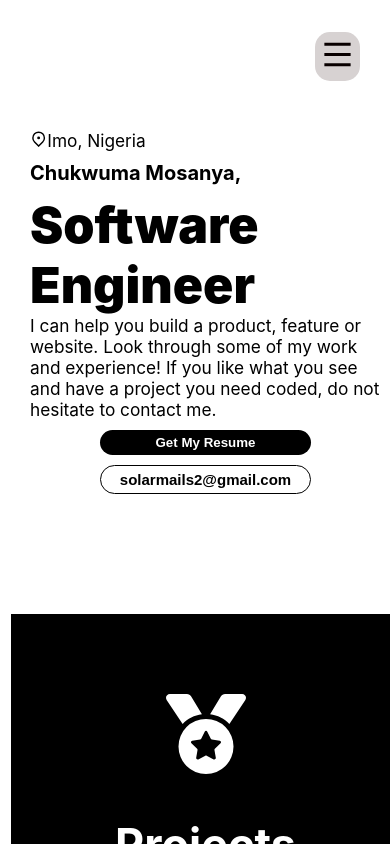
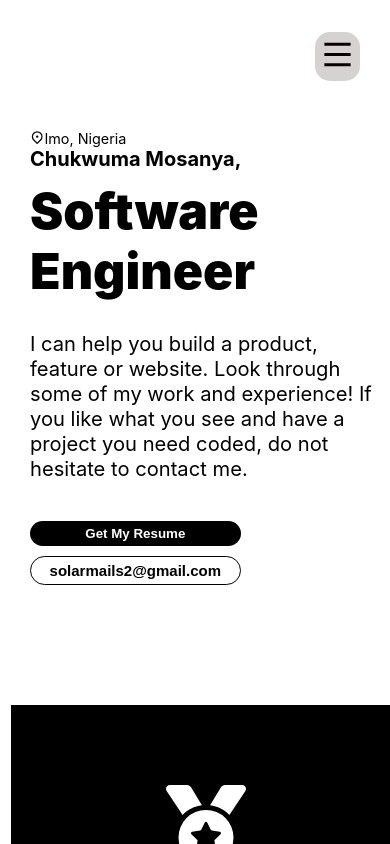
Before and after one commit to blase147/my_portfolio, a React (Create React App) app: page / in a window 390 px wide. Shown: the top 844 px of the page. Built offline with nearby package versions, Linux system fonts and the light colour scheme.

Commit message:
update mobile responsiveness

```diff
--- a/src/components/Homepage/homePage.scss
+++ b/src/components/Homepage/homePage.scss
@@ -25,19 +25,21 @@
         font-size: 0.9em;
 
       }
+
       h1 {
-        font-size: 1.9em;
+        font-size: 2.9em;
         width: 50%;
         padding-bottom: 0;
         text-align: left;
         margin-top: 0;
         padding-top: 0;
+        padding-bottom: 30px;
         font-weight: 900;
       }
 
       h2 {
         // background-color: #e43b3b;
-        font-size: 1.9em;
+        font-size: 2.9em;
         width: 100%;
         padding-bottom: 10px;
         text-align: left;
@@ -45,10 +47,10 @@
         // padding-bottom: 0;
       }
 
-      p {
-        font-size: 1.2em;
+       #primary-text-des {
+        font-size: 1.4em;
         width: 100%;
-        padding-bottom: 10px;
+        padding-bottom: 40px;
         text-align: left;
       }
 
@@ -69,6 +71,7 @@
           color: white;
           font-weight: 900;
           width: 60%;
+          margin-left: 0;
         }
 
         .mailto {
@@ -80,6 +83,7 @@
           font-weight: 900;
           border: solid 1px #000;
           text-decoration: none;
+          margin-left: 0;
         }
       }
     }
```
